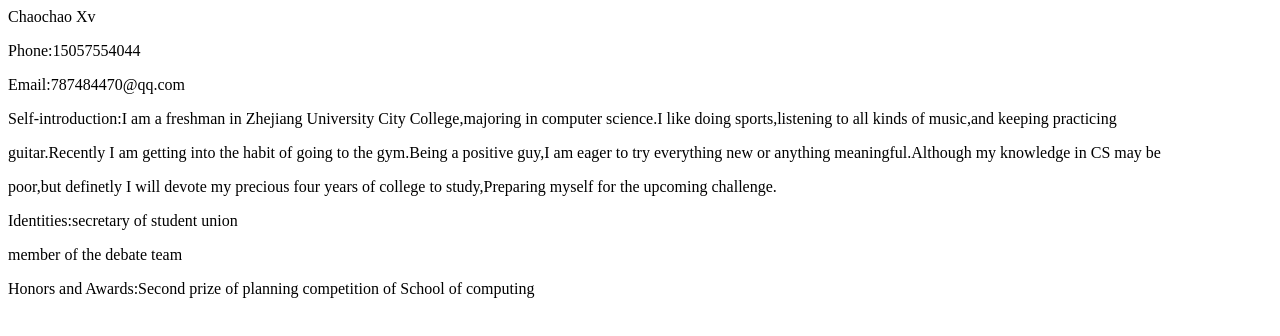
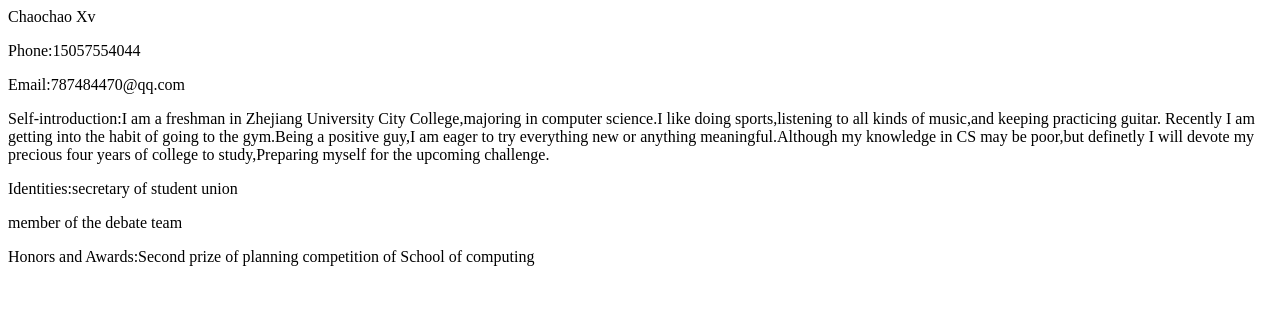
Before and after one commit to cccccccX/cccccccX.github.io, a plain HTML site: page index.html in a window 1280 px wide. Drawn offline with Linux system fonts and the light colour scheme.

Commit message:
Update index.html

```diff
--- a/index.html
+++ b/index.html
@@ -1,9 +1,9 @@
 <p>Chaochao Xv<p>
 <p>Phone:15057554044<p>
 <p>Email:787484470@qq.com<p>
-<p>Self-introduction:I am a freshman in Zhejiang University City College,majoring in computer science.I like doing sports,listening to all kinds of music,and keeping practicing <p>
-<p>guitar.Recently I am getting into the habit of going to the gym.Being a positive guy,I am eager to try everything new or anything meaningful.Although my knowledge in CS may be <p>
-<p>poor,but definetly I will devote my precious four years of college to study,Preparing myself for the upcoming challenge.<p>
+<p>Self-introduction:I am a freshman in Zhejiang University City College,majoring in computer science.I like doing sports,listening to all kinds of music,and keeping practicing guitar.
+   Recently I am getting into the habit of going to the gym.Being a positive guy,I am eager to try everything new or anything meaningful.Although my knowledge in CS may be poor,but
+   definetly I will devote my precious four years of college to study,Preparing myself for the upcoming challenge.<p>
 <p>Identities:secretary of student union<p>
            <p>member of the debate team<p>
 <p>Honors and Awards:Second prize of planning competition of School of computing<p>
```
